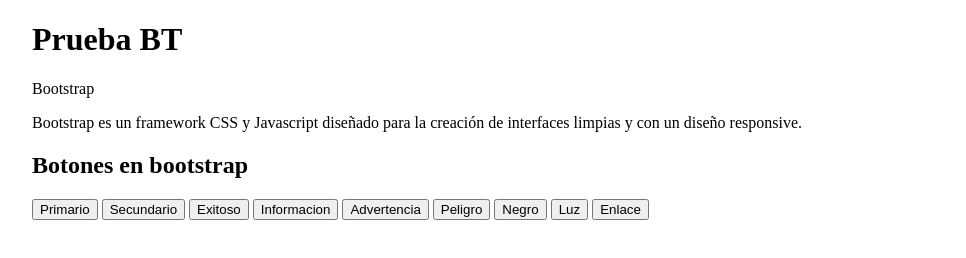
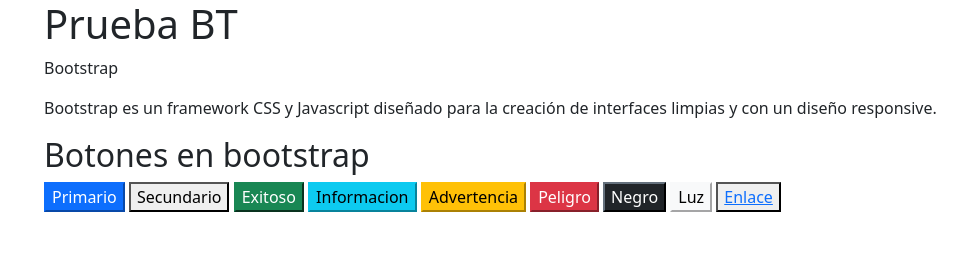
Before and after one commit to Lmrg20/ProyectoBS, a plain HTML site: page index.html in a window 1280 px wide. Shown: the whole page, without its empty margins (38-1004 px from the left). Drawn offline with Linux system fonts and the light colour scheme.

Commit message:
Cambio css

```diff
--- a/index.html
+++ b/index.html
@@ -5,7 +5,7 @@
     <meta name="viewport" content="width=device-width, initial-scale=1.0">
     <title>Borrador</title>
 </head>
-<link rel="stylesheet" href="css/bootstrap-grid.min.css">
+<link rel="stylesheet" href="css/bootstrap.min.css">
 <body>
     <div class="container">
         <h1>Prueba BT</h1>
```
